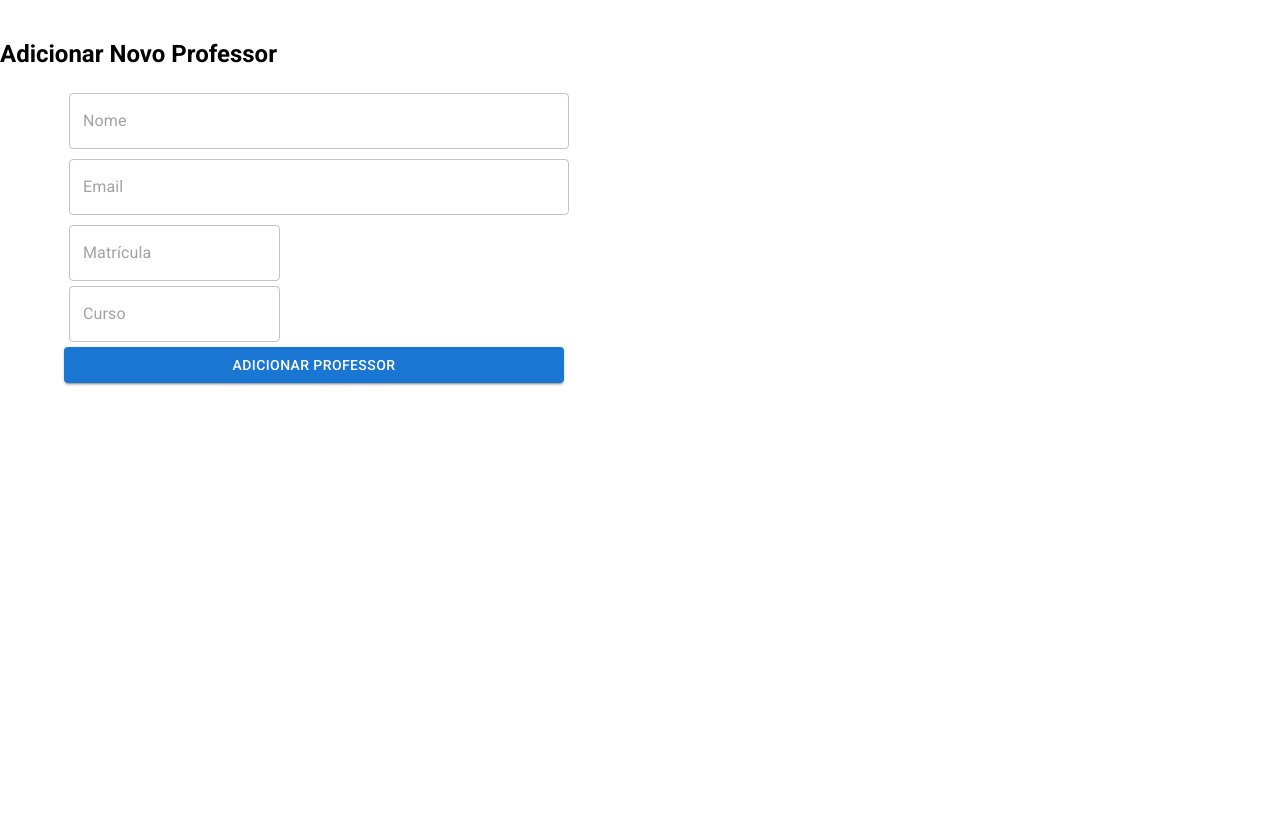
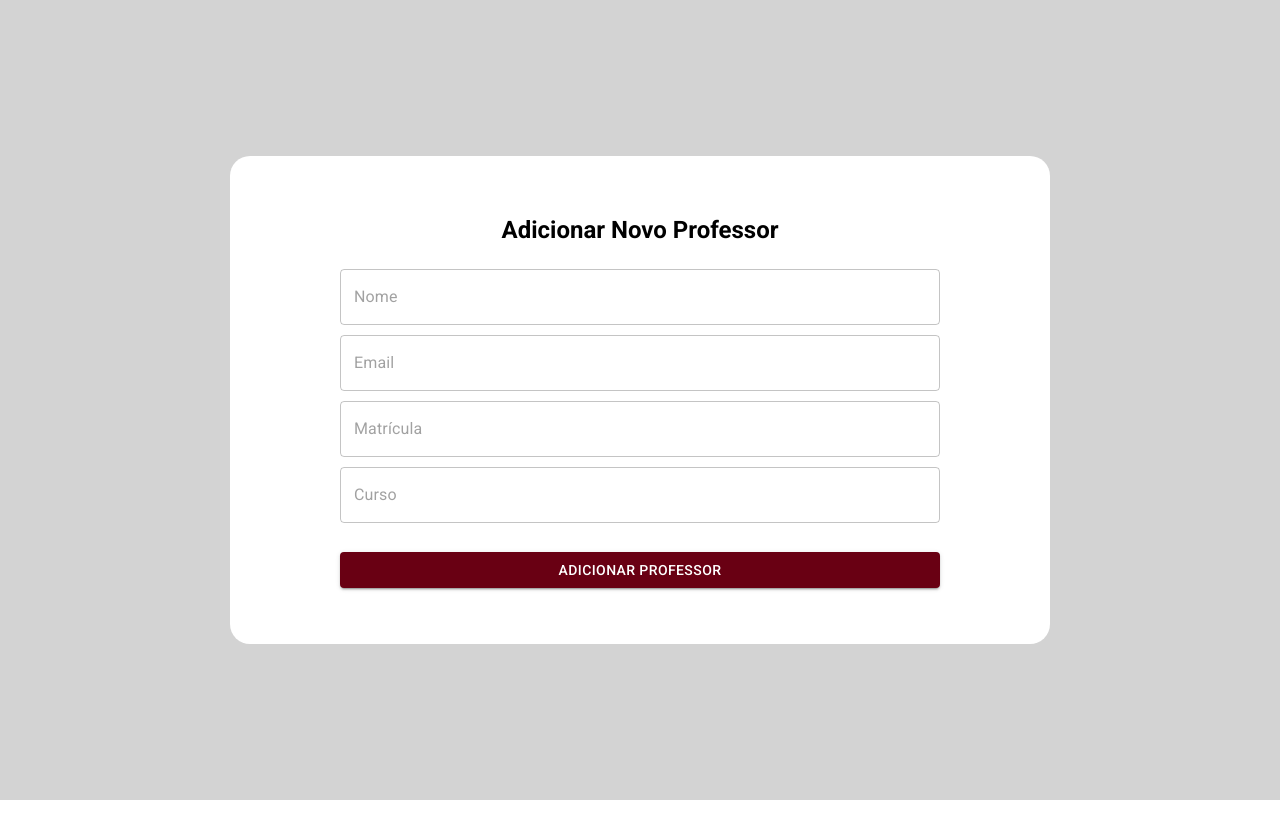
Before and after one commit to HigoHenrique/Project-PIBIC, a React (Vite) app: page /professor/adicionar in a window 1280 px wide. After the commit the page ends 800 px from the top, so only its background shows below. Built offline with nearby package versions, Linux system fonts and the light colour scheme.

Commit message:
updateds

```diff
--- a/src/hooks/useAutenticate.jsx
+++ b/src/hooks/useAutenticate.jsx
@@ -1,7 +1,9 @@
 import { useNavigate } from "react-router-dom";
+import { useUser } from "./useUser";
 
 function useAutenticate() {
   const navigateTo = useNavigate();
+  const {setUserLogged} = useUser();
 
   async function login(email, password, setInvalidMatricula) {
     const responseProf = await fetch(
@@ -16,8 +18,8 @@ function useAutenticate() {
     );
 
     if (professor) {
-      navigateTo("/homeProf");
-
+      navigateTo("/professor");
+      setUserLogged(professor)
     } else {
 
       const responseAdm = await fetch(
@@ -31,14 +33,21 @@ function useAutenticate() {
       );
 
       if (adm) {
-        navigateTo("/homeAdm");
+        navigateTo("/administrador");
+        setUserLogged(adm)
       } else {
         setInvalidMatricula(true);
       }
     }
   }
+
+  async function logout() {
+    setUserLogged({})
+    navigateTo("/login")
+  }
   return {
     login,
+    logout
   };
 }
 export default useAutenticate;
--- /dev/null
+++ b/src/hooks/useUser.jsx
@@ -0,0 +1,14 @@
+import { createContext, useContext, useState } from "react";
+
+const UserContext = createContext();
+
+export function UserProvider({children}) {
+  const [userLogged, setUserLogged] = useState("Admin");
+  return (
+    <UserContext.Provider value={{ userLogged, setUserLogged }}>{children}</UserContext.Provider>
+  );
+}
+
+export function useUser() {
+  return useContext(UserContext);
+}
--- a/src/pages/AddProf/index.jsx
+++ b/src/pages/AddProf/index.jsx
@@ -1,15 +1,18 @@
 import React, { useState } from "react";
-import { Container, Button, TextField } from "@mui/material";
+import { Button, TextField } from "@mui/material";
 
 import "./styles.css";
+import { useNavigate } from "react-router-dom";
 
-export default function AddProf({ carregarProfessores }) {
+export default function AddProf() {
   const [novoProfessor, setNovoProfessor] = useState({
     nome: "",
     email: "",
     matricula: "",
     curso: "",
   });
+
+  const navigateTo = useNavigate();
 
   const adicionarProfessor = async () => {
     try {
@@ -22,6 +25,9 @@ export default function AddProf({ carregarProfessores }) {
       });
       if (response.ok) {
         setNovoProfessor({ nome: "", email: "", matricula: "", curso: "" });
+        alert("Professor adicionado com sucesso!")
+        navigateTo("/administrador")
+
       } else {
         console.error("Erro ao adicionar professor");
       }
@@ -30,16 +36,13 @@ export default function AddProf({ carregarProfessores }) {
     }
   };
   return (
+    <div className="mainContainer">
       <form>
       <h2>Adicionar Novo Professor</h2>
-      <Container
-        sx={{
-          flexDirection: "column",
-        }}>
         <div>
           <TextField
             type="text"
-            style={{ width: "500px", margin: "5px" }}
+            style={{ width: 600, margin: "5px" }}
             placeholder="Nome"
             value={novoProfessor.nome}
             onChange={(e) =>
@@ -51,7 +54,7 @@ export default function AddProf({ carregarProfessores }) {
         <div>
           <TextField
             type="text"
-            style={{ width: "500px", margin: "5px" }}
+            style={{ width: 600, margin: "5px" }}
             placeholder="Email"
             value={novoProfessor.email}
             onChange={(e) =>
@@ -60,34 +63,37 @@ export default function AddProf({ carregarProfessores }) {
           />
         </div>
 
+        <div>
           <TextField
             type="text"
-          style={{ width: "500px", margin: "5px", display: "block" }}
+            style={{ width: 600, margin: "5px" }}
             placeholder="Matrícula"
             value={novoProfessor.matricula}
             onChange={(e) =>
               setNovoProfessor({ ...novoProfessor, matricula: e.target.value })
             }
           />
+        </div>
+
+        <div>
           <TextField
             type="text"
-          style={{ width: "500px", margin: "5px", display: "block" }}
+            style={{ width: 600, margin: "5px" }}
             placeholder="Curso"
             value={novoProfessor.curso}
             onChange={(e) =>
               setNovoProfessor({ ...novoProfessor, curso: e.target.value })
             }
           />
+        </div>
         <Button
           variant="contained"
           color="primary"
           onClick={adicionarProfessor}
-          style={{
-            width: "500px",
-          }}>
+          sx={{ mt: 3, mb: 2, background: "var(--cor-primary-1)", width: 600}}>
           Adicionar Professor
         </Button>
-      </Container>
     </form>
+    </div>
   );
 }
--- a/src/pages/AddProf/styles.css
+++ b/src/pages/AddProf/styles.css
@@ -1,8 +1,20 @@
-form{
-    width: 100%;
-    height: 100vh;
+.mainContainer {
+  background-color: lightgray;
+  width: 100%;
+  height: 100vh;
+  display: flex;
+  flex-direction: column;
+  justify-content: center;
+  align-items: center;
+}
 
-    display: flex;
-    flex-direction: column;
-
+form {
+  width: 800px;
+  padding: 40px 10px;
+  border-radius: 20px;
+  background-color: white;
+  display: flex;
+  flex-direction: column;
+  justify-content: center;
+  align-items: center;
 }
--- a/src/pages/HomeAdm/index.jsx
+++ b/src/pages/HomeAdm/index.jsx
@@ -5,17 +5,19 @@ import { useNavigate } from "react-router-dom";
 import ProfListCell from "../../components/ProfListCell";
 import "./styles.css";
 import useProfessorAPI from "../../hooks/useProfessorAPI";
+import { useUser } from "../../hooks/useUser";
+import useAutenticate from "../../hooks/useAutenticate";
 
 export default function HomeAdm() {
   const [professores, setProfessores] = useState([]);
-
+  const { logout } = useAutenticate()
+  const { userLogged } = useUser();
   const { carregarProfessores } = useProfessorAPI();
 
   const getProfessores = async () => {
     carregarProfessores().then((res) => {
       setProfessores(res);
-    })
-
+    });
   };
 
   const navigateTo = useNavigate();
@@ -27,8 +29,9 @@ export default function HomeAdm() {
   return (
     <Container>
       <div className="header">
-        <h1>Lista de Professores</h1>
-
+        <div>
+          <div className="welcomeContainer">
+            <h1>Bem-vindo(a) {userLogged.nome}</h1>
             <div className="buttonContainer">
               <Button
                 variant="contained"
@@ -37,9 +40,21 @@ export default function HomeAdm() {
                 }}>
                 Adicionar
               </Button>
+              <Button
+                variant="contained"
+                onClick={() => {
+                  logout()
+                }}
+                style={{ background: "var(--cor-font-2)", margin: 10 }}
+                >
+                Sair
+              </Button>
+            </div>
+          </div>
         </div>
       </div>
 
+        <h2>Lista de Professores</h2>
       {professores.map((professor, index) => {
         return <ProfListCell key={index} professor={professor} />;
       })}
--- a/src/pages/HomeAdm/styles.css
+++ b/src/pages/HomeAdm/styles.css
@@ -8,3 +8,10 @@
     justify-content: center;
     align-items: center;
 }
+
+.welcomeContainer{
+    display: flex;
+    justify-content: space-between;
+    width: 1157px;
+
+}
--- a/src/pages/Login/index.jsx
+++ b/src/pages/Login/index.jsx
@@ -45,7 +45,6 @@ export default function Login() {
               width: 450,
               padding: 5,
               borderRadius: 5,
-              opacity: 0.9,
             }}
           >
             <img src={logoUnicap} alt="Logo da UNICAP" />
@@ -60,7 +59,7 @@ export default function Login() {
               component="form"
               onSubmit={handleSubmit}
               noValidate
-              sx={{ mt: 1 }}
+              style={{ height: 160, width: 380 }}
             >
               <TextField
                 margin="normal"
--- a/src/pages/Login/styles.css
+++ b/src/pages/Login/styles.css
@@ -1,6 +1,5 @@
 #main-container {
     width: 100%;
-    height: 100vh;
     background-image: url("../../assets/bg.jpg");
     background-size: cover;
     background-repeat: no-repeat;
@@ -10,7 +9,6 @@
 
   .container {
     width: 100%;
-    height: 100vh;
     display: flex;
     justify-content: center;
     align-items: center;
--- a/src/routes.jsx
+++ b/src/routes.jsx
@@ -1,23 +1,25 @@
-import { BrowserRouter, Routes, Route } from 'react-router-dom'
-import ChoseLogin from './pages/ChoseLogin/index'
-import HomeAdm from './pages/HomeAdm'
-import Login from './pages/Login'
-import Aluno from './pages/Aluno'
-import HomeProf from './pages/HomeProf'
-import AddProf from "./pages/AddProf"
-
+import { BrowserRouter, Routes, Route } from "react-router-dom";
+import ChoseLogin from "./pages/ChoseLogin/index";
+import HomeAdm from "./pages/HomeAdm";
+import Login from "./pages/Login";
+import Aluno from "./pages/Aluno";
+import HomeProf from "./pages/HomeProf";
+import AddProf from "./pages/AddProf";
+import { UserProvider } from "./hooks/useUser";
 
 export default function Router() {
-    return(
-        <BrowserRouter>
-            <Routes>
-                <Route path='/' element={<ChoseLogin/>} />
-                <Route path='/administrador' element={<HomeAdm/>} />
-                <Route path='/login' element={<HomeAdm/>} />
-                <Route path='/aluno' element={<Aluno/>} />
-                <Route path='/professor' element={<HomeProf/>} />
-                <Route path="/professor/adicionar" element={<AddProf />} />
-            </Routes>
-        </BrowserRouter>
-    )
-};
+  return (
+    <UserProvider>
+      <BrowserRouter>
+        <Routes>
+          <Route path="/" element={<ChoseLogin />} />
+          <Route path="/administrador" element={<HomeAdm />} />
+          <Route path="/login" element={<Login />} />
+          <Route path="/aluno" element={<Aluno />} />
+          <Route path="/professor" element={<HomeProf />} />
+          <Route path="/professor/adicionar" element={<AddProf />} />
+        </Routes>
+      </BrowserRouter>
+    </UserProvider>
+  );
+}
```
Lines whose indentation alone changed are shown as unchanged.
